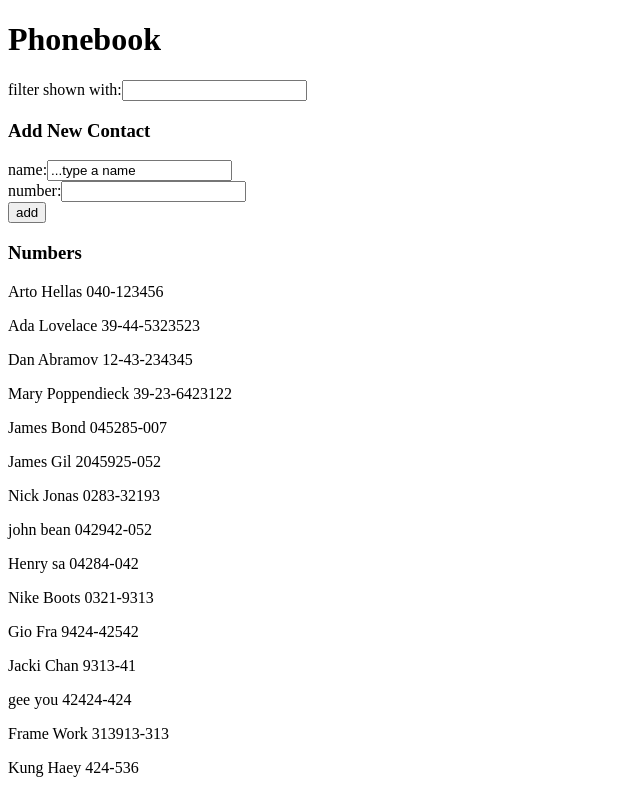
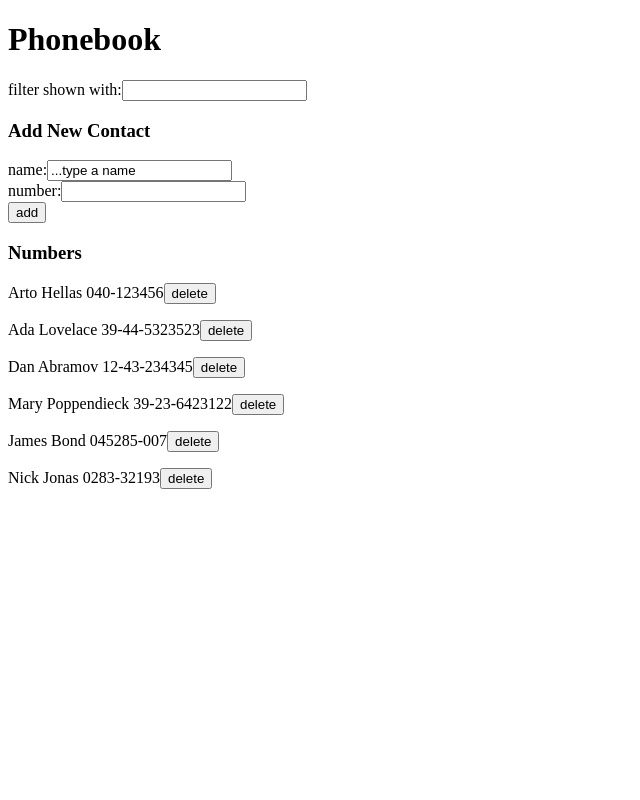
Before and after one commit to GioFrance/fullstackopen, a React (Create React App) app in the folder part2/phonebook/: page / in a window 1280 px wide. Shown: the whole page, without its empty margins (0-640 px from the left). Built offline with nearby package versions, Linux system fonts and the light colour scheme; data requests are answered from the project's data file.

Commit message:
part2.14 initial delete

```diff
--- a/part2/phonebook/db.json
+++ b/part2/phonebook/db.json
@@ -26,54 +26,9 @@
       "id": 5
     },
     {
-      "name": "James Gil",
-      "number": "2045925-052",
-      "id": 6
-    },
-    {
       "name": "Nick Jonas",
       "number": "0283-32193",
       "id": 7
-    },
-    {
-      "name": "john bean",
-      "number": "042942-052",
-      "id": 8
-    },
-    {
-      "name": "Henry sa",
-      "number": "04284-042",
-      "id": 9
-    },
-    {
-      "name": "Nike Boots",
-      "number": "0321-9313",
-      "id": 10
-    },
-    {
-      "name": "Gio Fra",
-      "number": "9424-42542",
-      "id": 11
-    },
-    {
-      "name": "Jacki Chan",
-      "number": "9313-41",
-      "id": 12
-    },
-    {
-      "name": "gee you",
-      "number": "42424-424",
-      "id": 13
-    },
-    {
-      "name": "Frame Work",
-      "number": "313913-313",
-      "id": 14
-    },
-    {
-      "name": "Kung Haey",
-      "number": "424-536",
-      "id": 15
     }
   ]
 }
--- a/part2/phonebook/src/App.js
+++ b/part2/phonebook/src/App.js
@@ -14,8 +14,8 @@ const App = () => {
   const titleMain = "Phonebook";
 
   useEffect(() => {
-    phonebookServices.getAll().then((response) => {
-      setPersons(response.data);
+    phonebookServices.getAll().then((initialPersons) => {
+      setPersons(initialPersons);
     });
   }, []);
 
@@ -38,6 +38,15 @@ const App = () => {
 
     setNewName("");
     setNumber("");
+  };
+
+  const deletePhonebook = (id) => {
+    if (window.confirm("Delete")) {
+      phonebookServices.remove(id).then((returnedPerson) => {
+        persons.map((person) => (person.id !== id ? person : returnedPerson));
+      });
+      setPersons(persons.filter((person) => person.id !== id));
+    }
   };
 
   const handleFilterChange = (event) => {
@@ -65,7 +74,11 @@ const App = () => {
       />
 
       <H2Header text="Numbers" />
-      <Persons persons={persons} showFilter={showFilter} />
+      <Persons
+        persons={persons}
+        showFilter={showFilter}
+        deletePerson={deletePhonebook}
+      />
     </div>
   );
 };
--- /dev/null
+++ b/part2/phonebook/src/components/PersonList.js
@@ -0,0 +1,10 @@
+const PersonList = ({ personRef, deletePerson }) => {
+  return (
+    <p>
+      {personRef.name} {personRef.number}
+      <button onClick={() => deletePerson(personRef.id)}> delete</button>
+    </p>
+  );
+};
+
+export default PersonList;
--- a/part2/phonebook/src/components/Persons.js
+++ b/part2/phonebook/src/components/Persons.js
@@ -1,12 +1,6 @@
-const PersonList = ({ personRef }) => {
-  return (
-    <p>
-      {personRef.name} {personRef.number}
-    </p>
-  );
-};
+import PersonList from "./PersonList";
 
-const Persons = ({ persons, showFilter }) => {
+const Persons = ({ persons, showFilter, deletePerson }) => {
   return (
     <div>
       {persons
@@ -14,7 +8,11 @@ const Persons = ({ persons, showFilter }) => {
           person.name.toLowerCase().includes(showFilter.toLowerCase())
         )
         .map((person) => (
-          <PersonList key={person.name} personRef={person} />
+          <PersonList
+            key={person.name}
+            personRef={person}
+            deletePerson={deletePerson}
+          />
         ))}
     </div>
   );
--- a/part2/phonebook/src/services/phonebook.js
+++ b/part2/phonebook/src/services/phonebook.js
@@ -2,17 +2,25 @@ import axios from "axios";
 const baseUrl = "http://localhost:3001/persons";
 
 const getAll = () => {
-  return axios.get(baseUrl);
+  const request = axios.get(baseUrl);
+  return request.then((response) => response.data);
 };
 
 const create = (phonebookObject) => {
-  return axios.post(baseUrl, phonebookObject);
+  const request = axios.post(baseUrl, phonebookObject);
+  return request.then((response) => response.data);
+};
+
+const remove = (id) => {
+  const request = axios.delete(`${baseUrl}/${id}`);
+  return request.then((response) => response.data);
 };
 
 // eslint-disable-next-line
 export default {
   getAll: getAll,
   create: create,
+  remove: remove,
 };
 
 // const exportDefault = {
```
